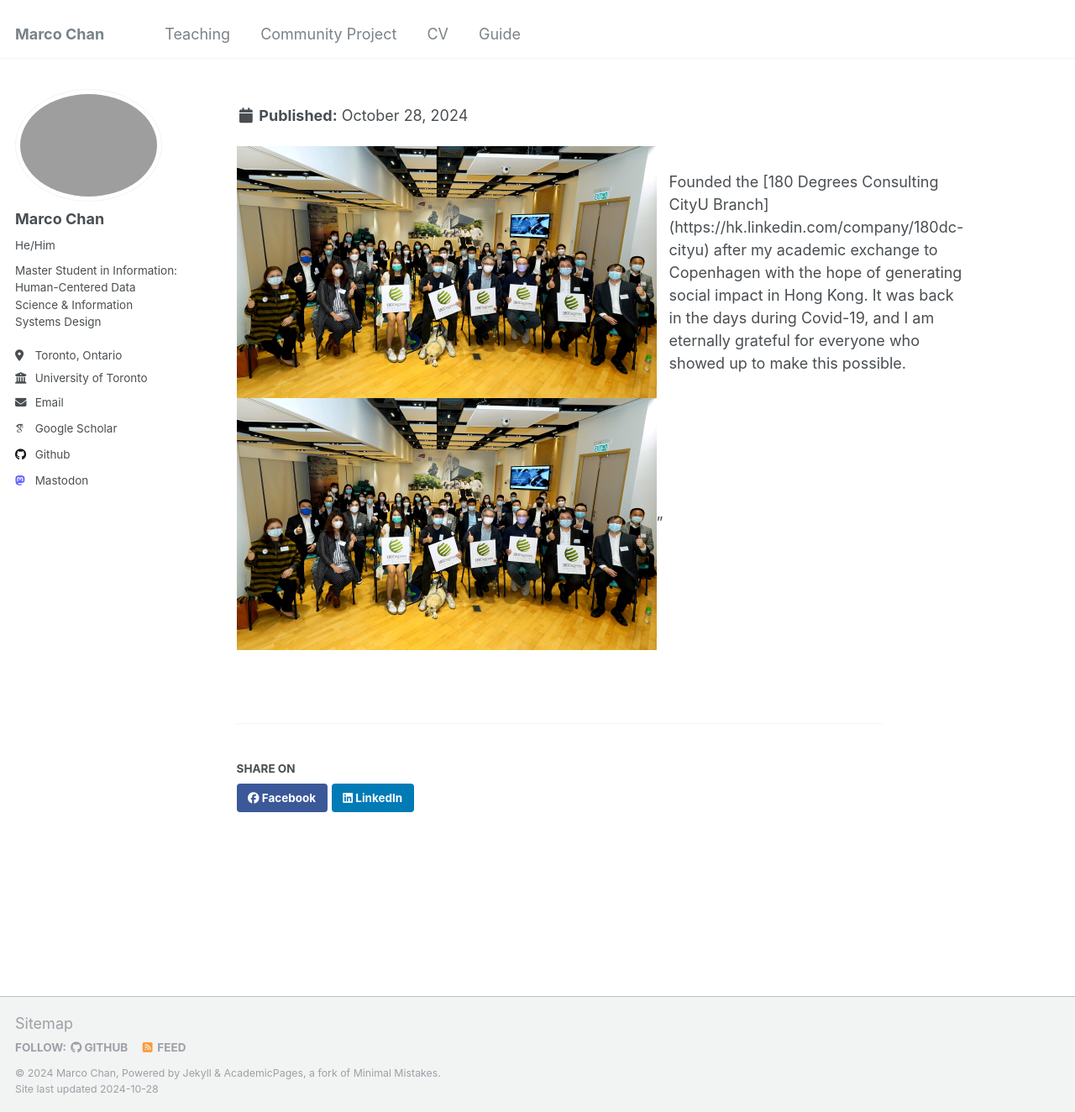
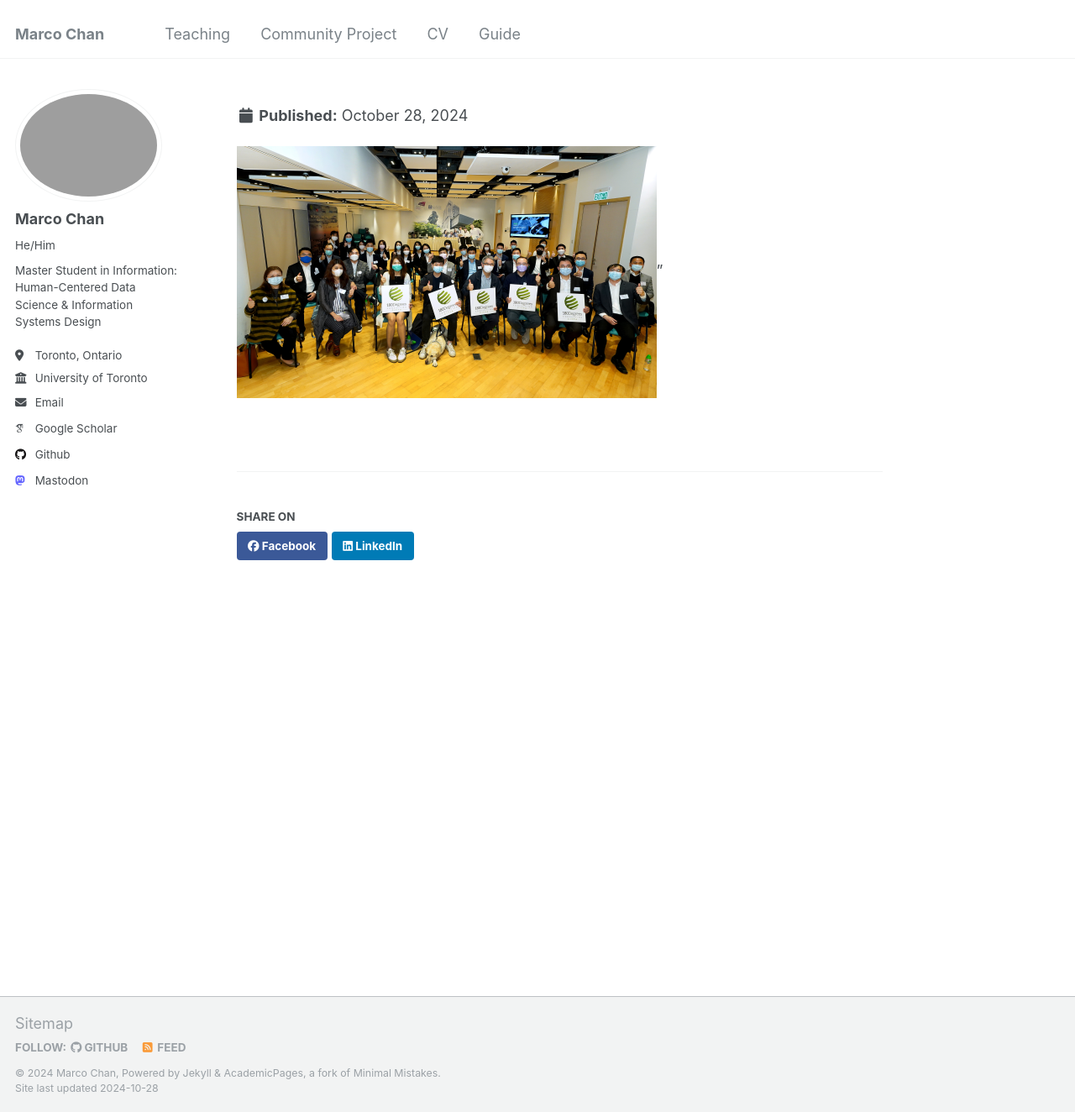
Before and after one commit to Marco-ProspectivePhD/home, a Jekyll site: the page built from _portfolio/Community Project.md, in a window 1280 px wide and 1324 px high. Shown: the whole window at 84% size. Built offline with Jekyll 4.4.1, drawn with Linux system fonts in a browser that asks for light colours; some web fonts are replaced.

Commit message:
Update Community Project.md

```diff
--- a/_portfolio/Community Project.md
+++ b/_portfolio/Community Project.md
@@ -1,15 +1,12 @@
----
-title: "180 Degrees Consulting CityU Branch"
-excerpt: "Founded the [180 Degrees Consulting CityU Branch](https://hk.linkedin.com/company/180dc-cityu) after my academic exchange to Copenhagen with the hope of generating social impact in Hong Kong. It was back in the days during Covid-19 and I am eternally grateful for everyone who showed up to make this possible.<br/>
-collection: Community Project
 ---
 
-<div style="display: flex; align-items: center;">
-    <img src="/images/500x300.png" alt="180 Degrees Consulting Logo" style="margin-right: 15px;">
-    <div>
-        Founded the [180 Degrees Consulting CityU Branch](https://hk.linkedin.com/company/180dc-cityu) after my academic exchange to Copenhagen with the hope of generating social impact in Hong Kong. It was back in the days during Covid-19, and I am eternally grateful for everyone who showed up to make this possible.
-    </div>
-</div>
+title: "180 Degrees Consulting CityU Branch"
+
+excerpt: "Founded the [180 Degrees Consulting CityU Branch](https://hk.linkedin.com/company/180dc-cityu) after my academic exchange to Copenhagen with the hope of generating social impact in Hong Kong. It was back in the days during Covid-19 and I am eternally grateful for everyone who showed up to make this possible.<br/>
+
+collection: Community Project
+
+---
 
 
 <img src='/images/500x300.png'>"
```
